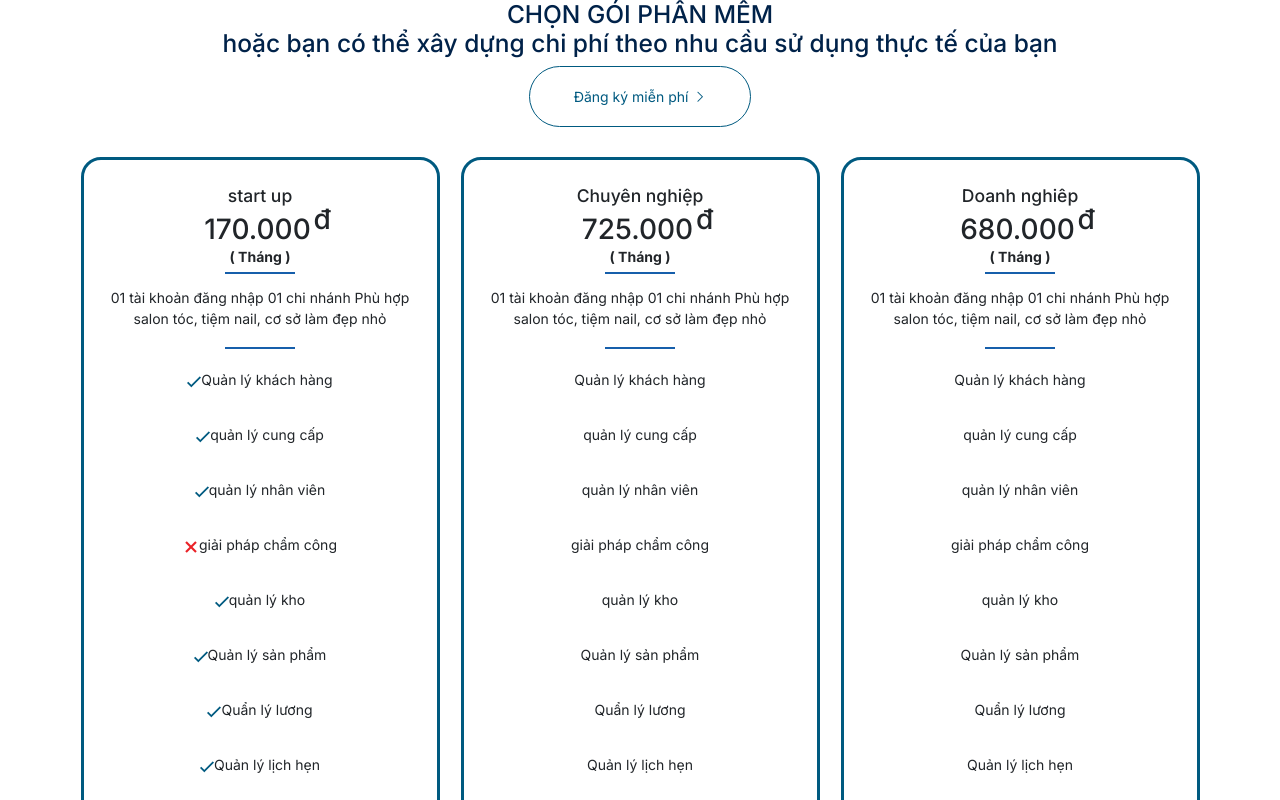
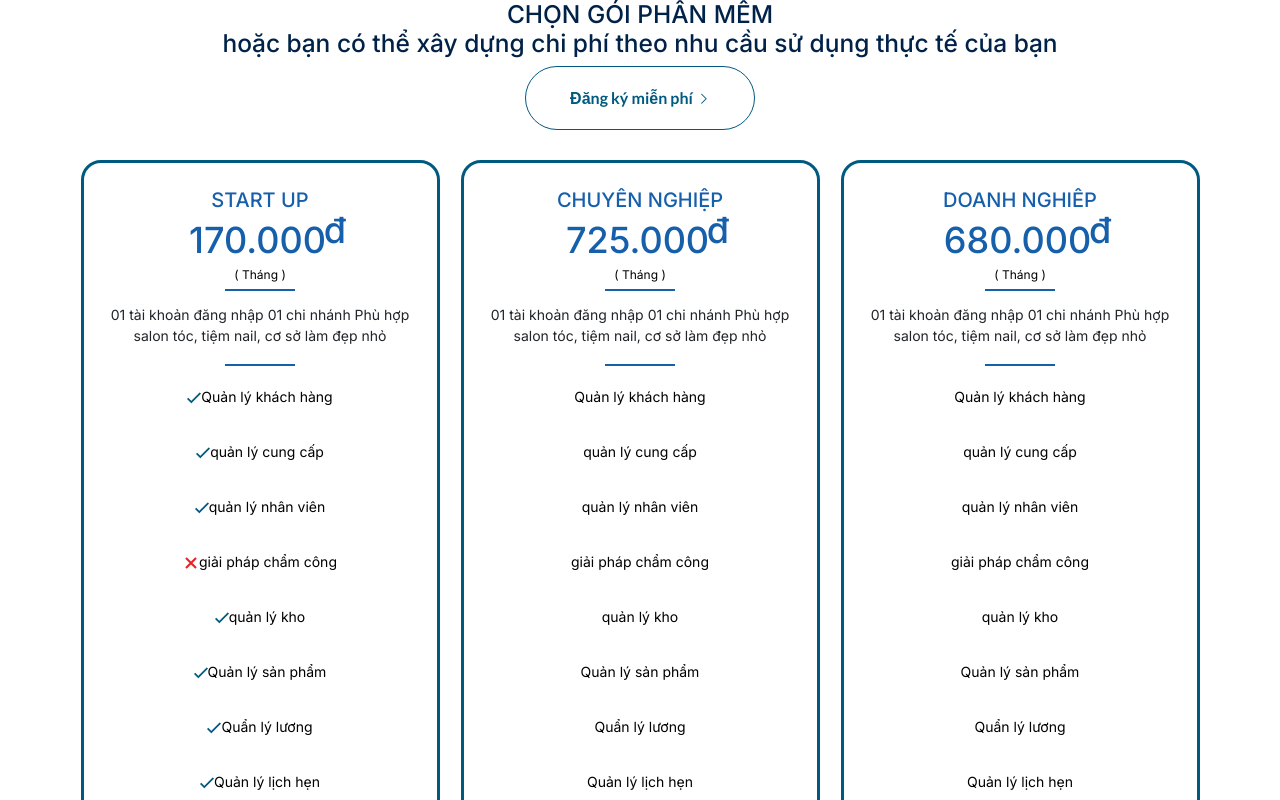
Before and after one commit to Doan202/projectDA, a plain HTML site: page index.html in a window 1280 px wide. Shown: the top 800 px of the page. Drawn offline with nearby package versions, Linux system fonts and the light colour scheme.

Commit message:
cap nhat lan 3

```diff
--- a/assets/css/style.scss
+++ b/assets/css/style.scss
@@ -22,10 +22,13 @@ header {
 		display: flex;
 		button {
 			border-radius: 32px;
-			border: 1px solid #005a80;
+			border: 1px solid $primary;
 			padding: 19px 44px;
 			background: #fff;
-			color: #005a80;
+			color: $primary;
+			font-family: "Lato", sans-serif;
+			font-size: 16px;
+			font-weight: 700;
 		}
 	}
 }
@@ -36,28 +39,50 @@ header {
 		.item {
 			height: 100%;
 			border-radius: 20px;
-			border: 3px solid #005a80;
+			border: 3px solid $primary;
 			background: #fff;
 			padding: 25px 20px 46px;
 			&:hover {
 				box-shadow: 0 0 10px 0 $primary;
+				border: none;
+				transform: translateY(-10px);
 			}
 			p {
 				padding-top: 20px;
+				color: #000000;
 			}
 			i {
 				color: $primary;
+			}
+			h5 {
+				color: #165fab;
+				font-size: 20px;
+				font-weight: 500;
+				line-height: 24.2px;
+				text-transform: uppercase;
+			}
+			b {
+				color: #000000;
+				font-size: 12px;
+				font-weight: 400;
+				line-height: 16.8px;
 			}
 			h2 {
 				position: relative;
 				padding-right: 5px;
 				width: fit-content;
 				margin: 0 auto;
+				color: #165fab;
+				font-size: 36px;
+				font-weight: 500;
+				line-height: 43.57px;
+
 				&::after {
 					position: absolute;
 					top: -10px;
 					right: -15px;
 					content: "đ";
+					color: #165fab;
 				}
 			}
 			.content-intro {
--- a/index.html
+++ b/index.html
@@ -7,14 +7,13 @@
 	<title>DA</title>
 	<link rel="stylesheet"
 		href="https://maxst.icons8.com/vue-static/landings/line-awesome/line-awesome/1.3.0/css/line-awesome.min.css">
-	<link rel="preconnect" href="https://fonts.googleapis.com">
-	<link rel="preconnect" href="https://fonts.gstatic.com" crossorigin>
-	<link href="https://fonts.googleapis.com/css2?family=Inter:wght@100..900&display=swap" rel="stylesheet">
+		<link rel="preconnect" href="https://fonts.googleapis.com">
+<link rel="preconnect" href="https://fonts.gstatic.com" crossorigin>
+<link href="https://fonts.googleapis.com/css2?family=Inter:wght@100..900&family=Lato:ital,wght@0,100;0,300;0,400;0,700;0,900;1,100;1,300;1,400;1,700;1,900&display=swap" rel="stylesheet">
 	<link href="https://cdn.jsdelivr.net/npm/bootstrap@5.0.2/dist/css/bootstrap.min.css" rel="stylesheet"
 		integrity="sha384-EVSTQN3/azprG1Anm3QDgpJLIm9Nao0Yz1ztcQTwFspd3yD65VohhpuuCOmLASjC" crossorigin="anonymous">
 	<link rel="stylesheet" href="./assets/css/style.css">
 </head>
-
 <body>
 	<header>
 		<div class="container">
@@ -120,7 +119,7 @@
 							</div>
 						</div>
 					</div>
-					<div class="col-md-4 pb-sm-3">
+					<div class="col-md-4">
 						<div class="item">
 							<h5>Doanh nghiêp</h5>
 							<h2>680.000</h2>
```
Also changed, not shown: assets/css/style.css, 1 other file.
